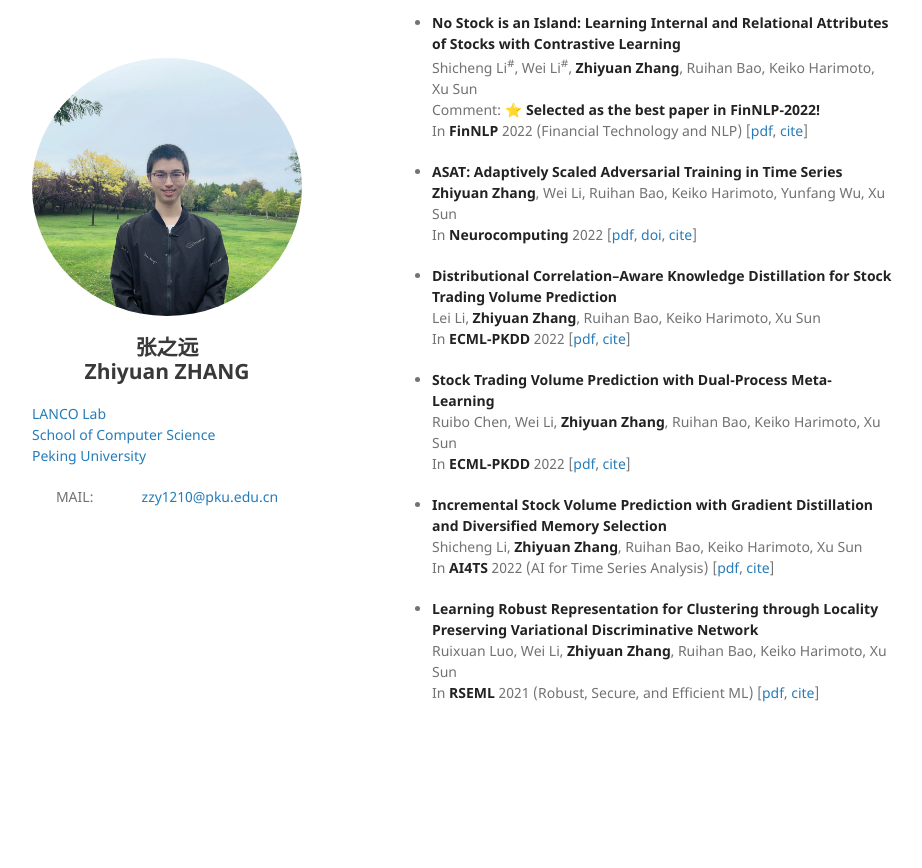
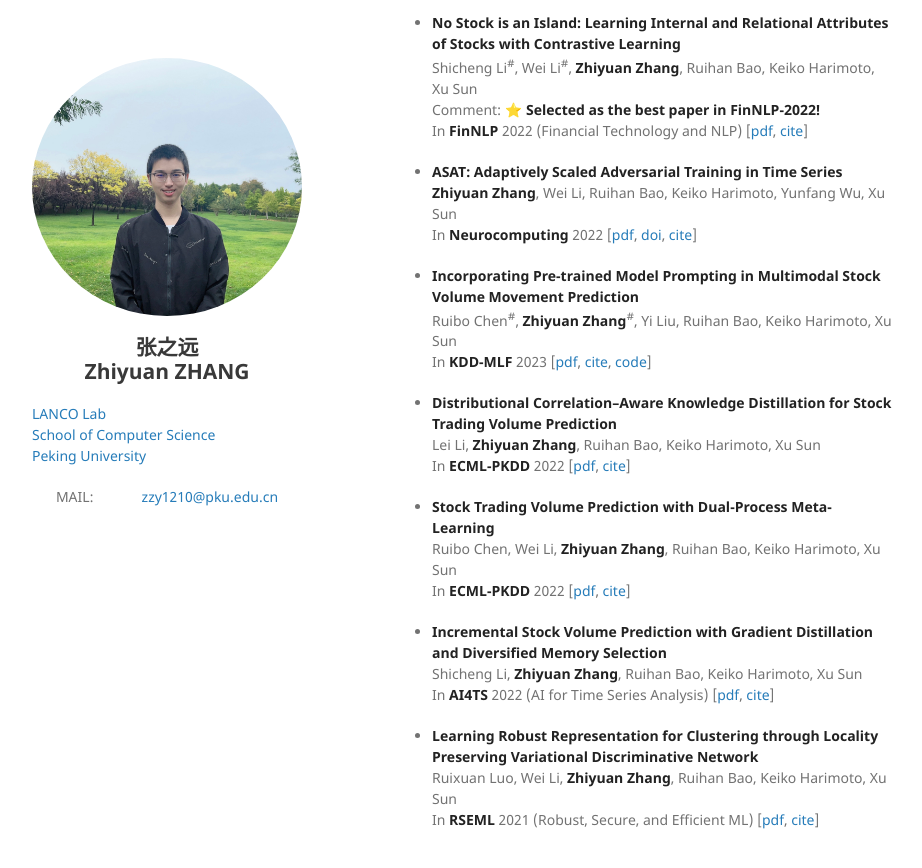
Before and after one commit to pkuzzy/pkuzzy.github.io, a Jekyll site: the page built from index.md, in a window 1280 px wide and 900 px high, scrolled down 7021 px. Shown: the top 868 px of the window, without its empty margins (178-1100 px from the left). Built offline with Jekyll 4.4.1, drawn with Linux system fonts in a browser that asks for light colours; nearby versions of some CDN libraries; our own code applies the rules of GitHub Pages for plain Markdown files; before the commit the page ends 7794 px from its top, so only the background shows below that.

Commit message:
Update index.md

```diff
--- a/index.md
+++ b/index.md
@@ -243,6 +243,10 @@ Zhiyuan Zhang has published **28 papers**, including **14 first-author papers**.
   **Zhiyuan Zhang**, Wei Li, Ruihan Bao, Keiko Harimoto, Yunfang Wu, Xu Sun
   In **Neurocomputing** 2022  [[pdf](https://arxiv.org/pdf/2108.08976.pdf), [doi](https://doi.org/10.1016/j.neucom.2022.12.013), [cite](https://dblp.uni-trier.de/rec/journals/ijon/ZhangLBHWS23.html?view=bibtex)]
 
+- **Incorporating Pre-trained Model Prompting in Multimodal Stock Volume Movement Prediction**
+  Ruibo Chen<sup>\#</sup>, **Zhiyuan Zhang**<sup>\#</sup>, Yi Liu, Ruihan Bao, Keiko Harimoto, Xu Sun
+  In **KDD-MLF** 2023 [[pdf](https://arxiv.org/pdf/2309.05608v1.pdf), [cite](https://scholar.googleusercontent.com/scholar.bib?q=info:0CRJRdtzfXwJ:scholar.google.com/&output=citation&scisdr=ClE6a_hqEM7uj4W7v-0:AFWwaeYAAAAAZQO9p-3cBKVhE7AI5wqbe6pknSQ&scisig=AFWwaeYAAAAAZQO9pyxb5L5DXtagWyFpuDNb_RQ&scisf=4&ct=citation&cd=-1&hl=zh-CN), [code](https://github.com/rayruibochen/promuse)]
+
 - **Distributional Correlation--Aware Knowledge Distillation for Stock Trading Volume Prediction**
   Lei Li, **Zhiyuan Zhang**, Ruihan Bao, Keiko Harimoto, Xu Sun
   In **ECML-PKDD** 2022 [[pdf](https://2022.ecmlpkdd.org/wp-content/uploads/2022/09/sub_410.pdf), [cite](https://dblp.uni-trier.de/rec/journals/corr/abs-2208-07232.html?view=bibtex)]
```
